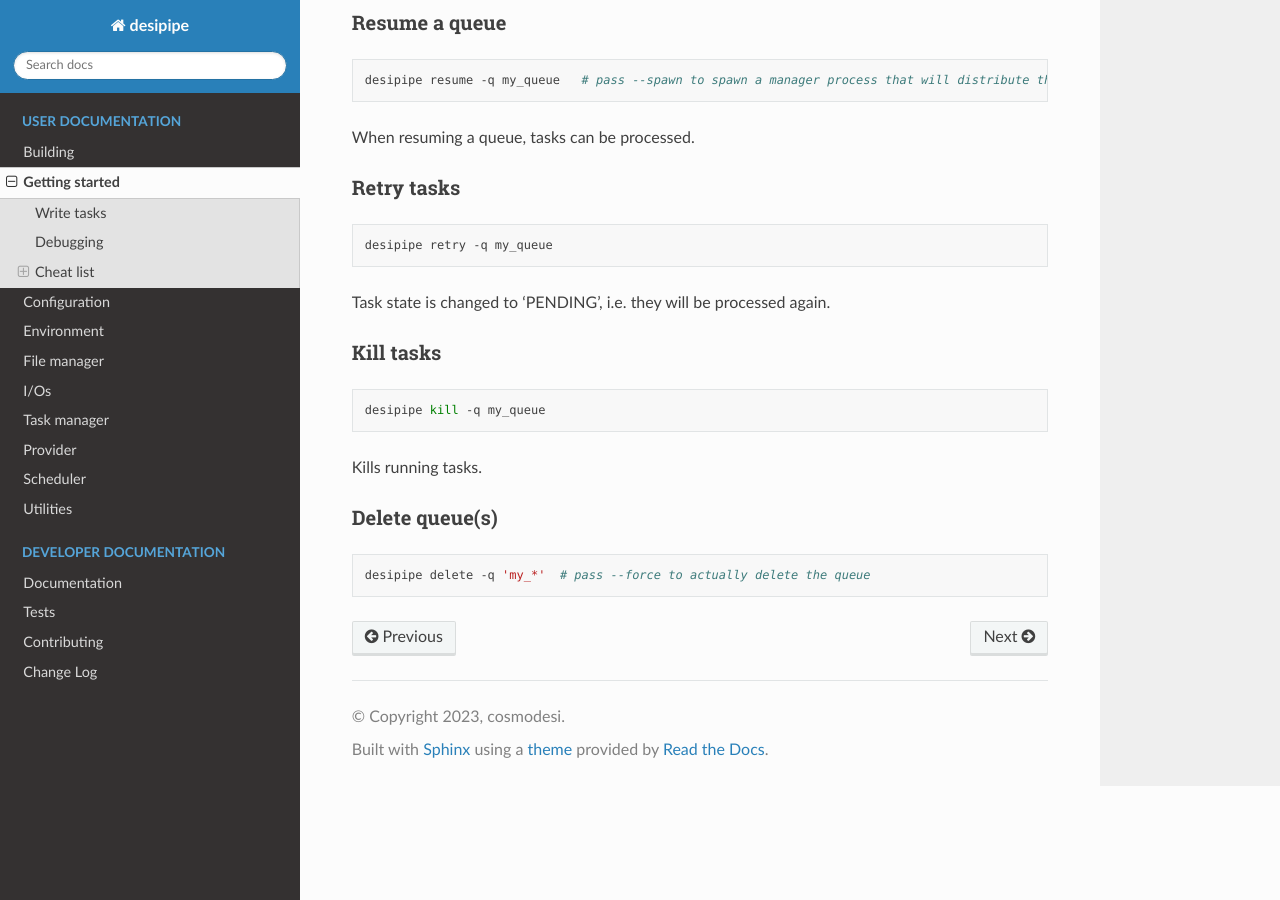
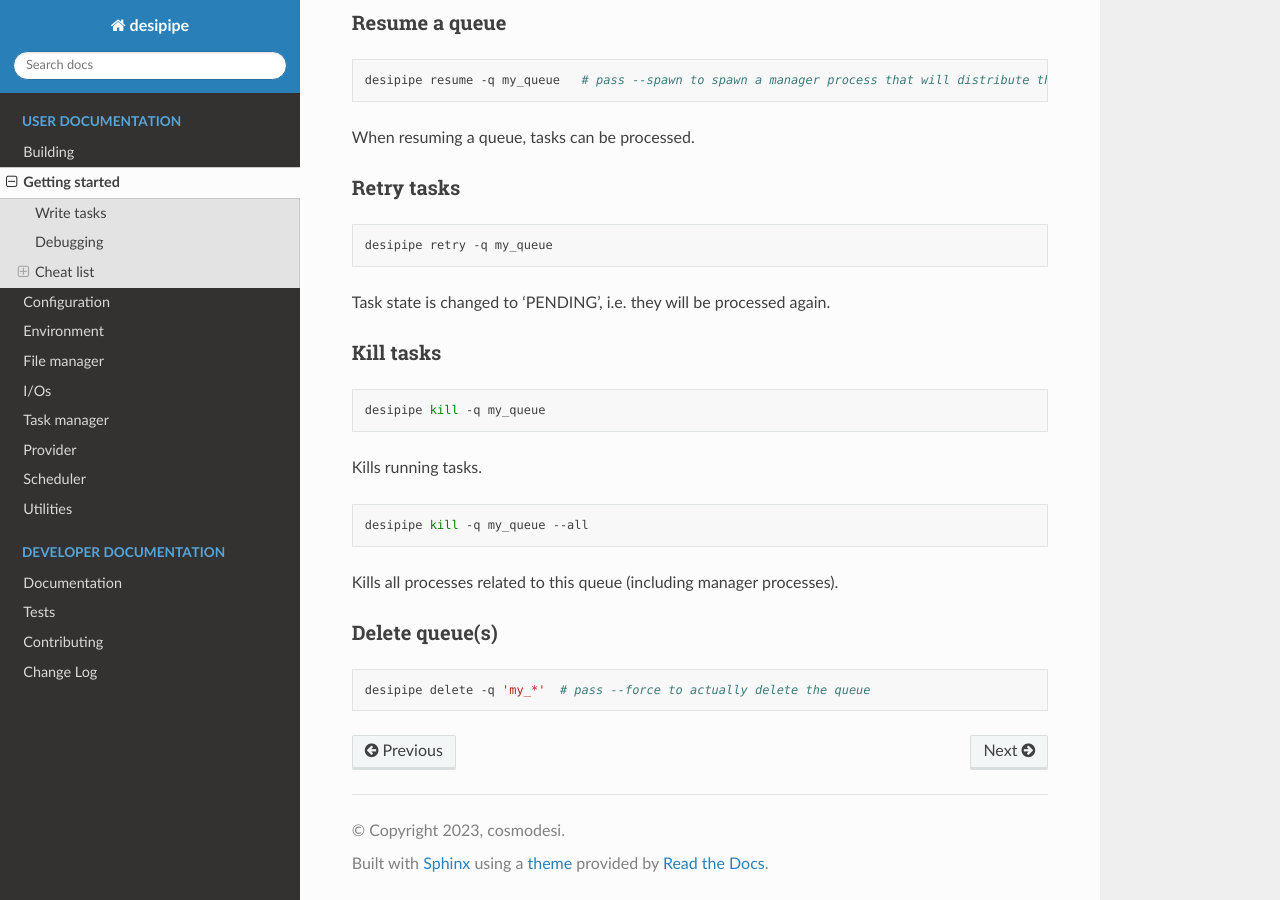
Before and after one commit to hsimonfroy/desipipe, a Sphinx documentation site: the page built from doc/user/getting_started.rst, in a window 1280 px wide and 900 px high, scrolled down 3128 px. Built offline with Sphinx 7.4.7 and the Read the Docs theme 2.0.0, drawn with Linux system fonts in a browser that asks for light colours.

Commit message:
doc for kill --all

```diff
--- a/doc/user/getting_started.rst
+++ b/doc/user/getting_started.rst
@@ -191,6 +191,12 @@
 
 Kills running tasks.
 
+.. code-block:: bash
+
+  desipipe kill -q my_queue --all
+
+Kills all processes related to this queue (including manager processes).
+
 Delete queue(s)
 ~~~~~~~~~~~~~~~
 
```
Also changed, not shown: 1 other file.
